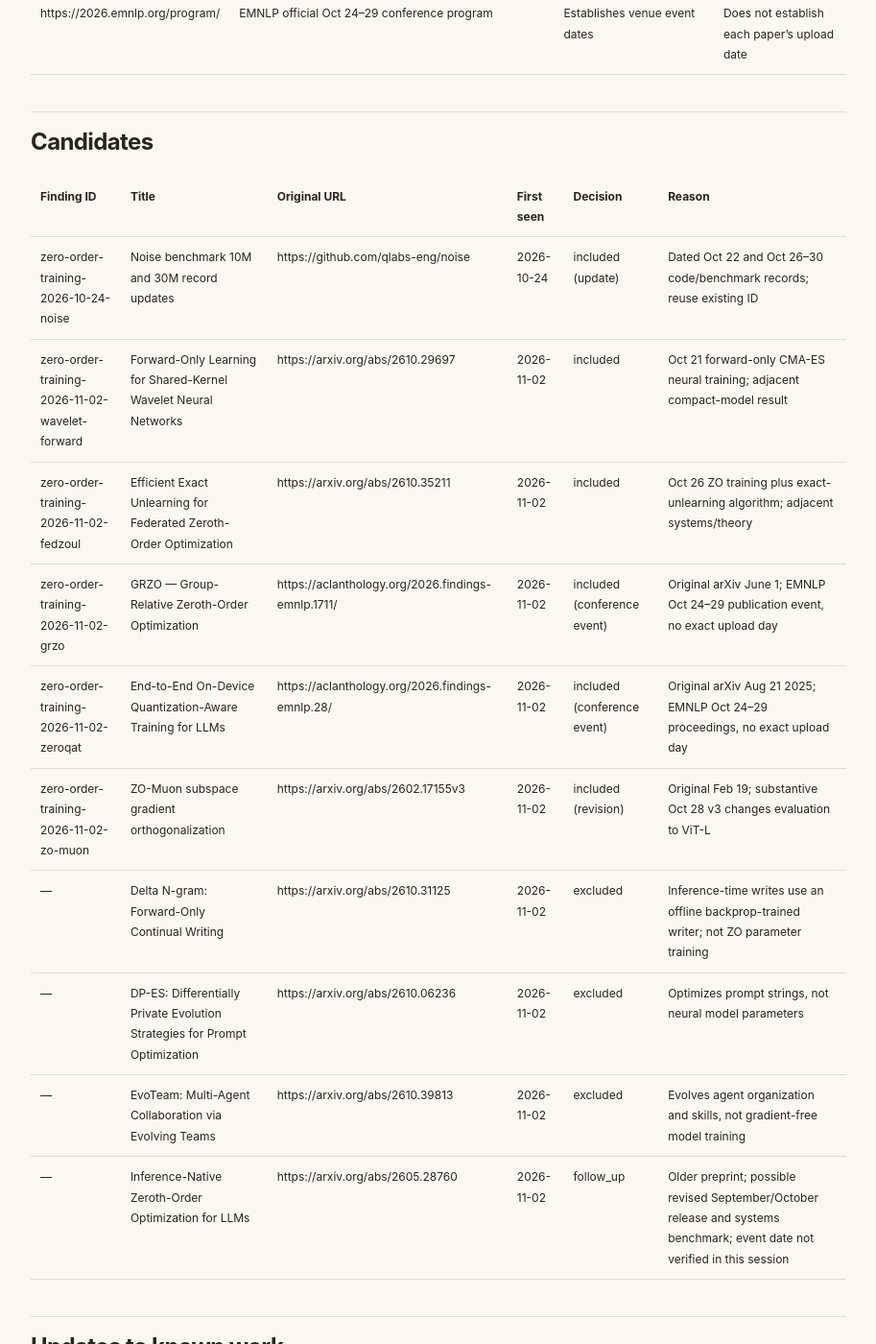
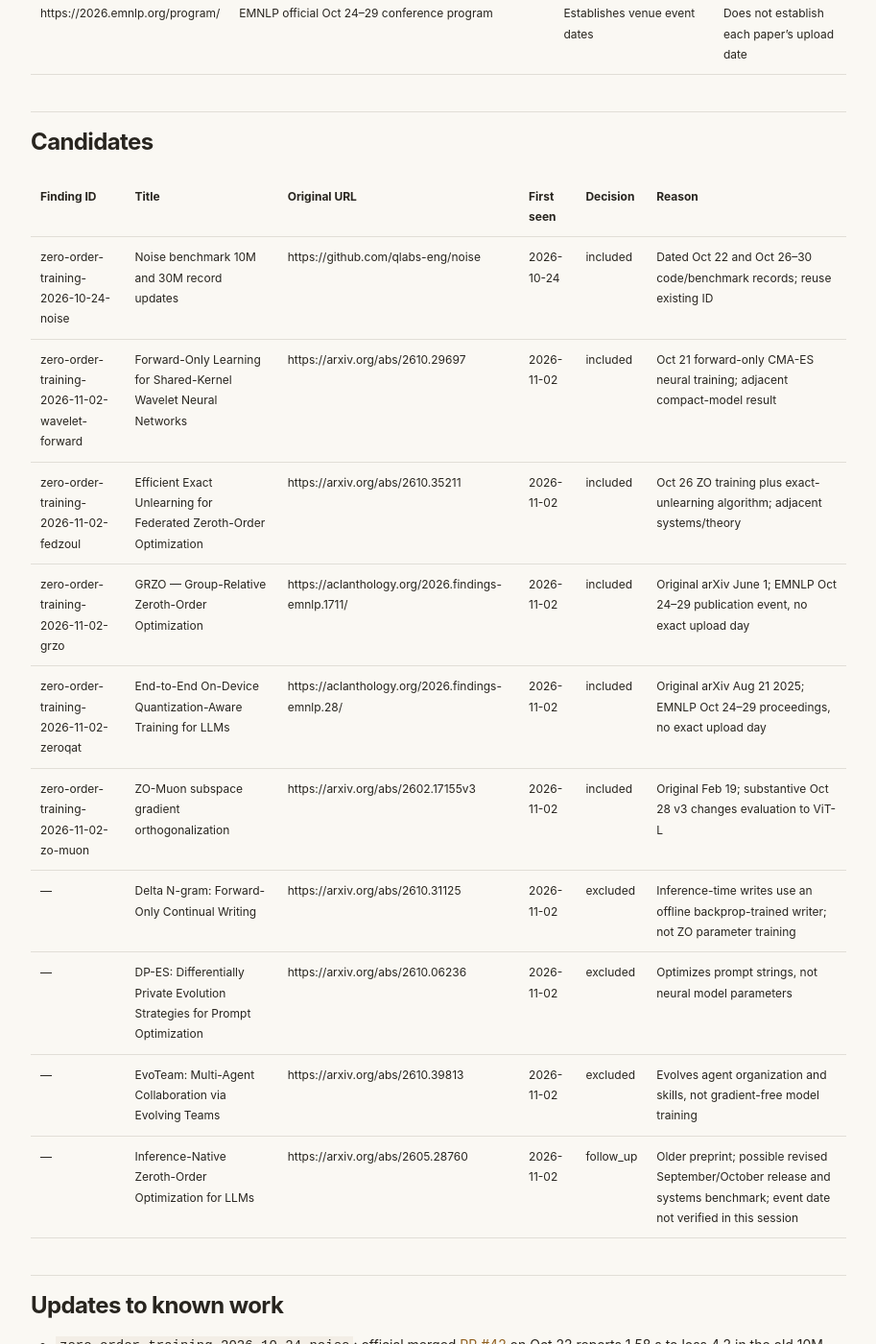
Before and after one commit to TechnoDamo/research-tracker, a Jekyll site: the page built from topics/zero-order-training/sessions/2026-11-02T035949Z.md, in a window 1280 px wide and 1400 px high, scrolled down 2190 px. Shown: the whole window at 96% size, without its empty margins (24-937 px from the left). Built offline with Jekyll 4.4.1, drawn with Linux system fonts in a browser that asks for light colours.

Commit message:
Normalize session candidate decisions for validator

```diff
--- a/topics/zero-order-training/sessions/2026-11-02T035949Z.md
+++ b/topics/zero-order-training/sessions/2026-11-02T035949Z.md
@@ -43,12 +43,12 @@ Discovery queries (English; search results inspected for primary links): `site:a
 
 | Finding ID | Title | Original URL | First seen | Decision | Reason |
 | --- | --- | --- | --- | --- | --- |
-| zero-order-training-2026-10-24-noise | Noise benchmark 10M and 30M record updates | https://github.com/qlabs-eng/noise | 2026-10-24 | included (update) | Dated Oct 22 and Oct 26–30 code/benchmark records; reuse existing ID |
+| zero-order-training-2026-10-24-noise | Noise benchmark 10M and 30M record updates | https://github.com/qlabs-eng/noise | 2026-10-24 | included | Dated Oct 22 and Oct 26–30 code/benchmark records; reuse existing ID |
 | zero-order-training-2026-11-02-wavelet-forward | Forward-Only Learning for Shared-Kernel Wavelet Neural Networks | https://arxiv.org/abs/2610.29697 | 2026-11-02 | included | Oct 21 forward-only CMA-ES neural training; adjacent compact-model result |
 | zero-order-training-2026-11-02-fedzoul | Efficient Exact Unlearning for Federated Zeroth-Order Optimization | https://arxiv.org/abs/2610.35211 | 2026-11-02 | included | Oct 26 ZO training plus exact-unlearning algorithm; adjacent systems/theory |
-| zero-order-training-2026-11-02-grzo | GRZO — Group-Relative Zeroth-Order Optimization | https://aclanthology.org/2026.findings-emnlp.1711/ | 2026-11-02 | included (conference event) | Original arXiv June 1; EMNLP Oct 24–29 publication event, no exact upload day |
-| zero-order-training-2026-11-02-zeroqat | End-to-End On-Device Quantization-Aware Training for LLMs | https://aclanthology.org/2026.findings-emnlp.28/ | 2026-11-02 | included (conference event) | Original arXiv Aug 21 2025; EMNLP Oct 24–29 proceedings, no exact upload day |
-| zero-order-training-2026-11-02-zo-muon | ZO-Muon subspace gradient orthogonalization | https://arxiv.org/abs/2602.17155v3 | 2026-11-02 | included (revision) | Original Feb 19; substantive Oct 28 v3 changes evaluation to ViT-L |
+| zero-order-training-2026-11-02-grzo | GRZO — Group-Relative Zeroth-Order Optimization | https://aclanthology.org/2026.findings-emnlp.1711/ | 2026-11-02 | included | Original arXiv June 1; EMNLP Oct 24–29 publication event, no exact upload day |
+| zero-order-training-2026-11-02-zeroqat | End-to-End On-Device Quantization-Aware Training for LLMs | https://aclanthology.org/2026.findings-emnlp.28/ | 2026-11-02 | included | Original arXiv Aug 21 2025; EMNLP Oct 24–29 proceedings, no exact upload day |
+| zero-order-training-2026-11-02-zo-muon | ZO-Muon subspace gradient orthogonalization | https://arxiv.org/abs/2602.17155v3 | 2026-11-02 | included | Original Feb 19; substantive Oct 28 v3 changes evaluation to ViT-L |
 | — | Delta N-gram: Forward-Only Continual Writing | https://arxiv.org/abs/2610.31125 | 2026-11-02 | excluded | Inference-time writes use an offline backprop-trained writer; not ZO parameter training |
 | — | DP-ES: Differentially Private Evolution Strategies for Prompt Optimization | https://arxiv.org/abs/2610.06236 | 2026-11-02 | excluded | Optimizes prompt strings, not neural model parameters |
 | — | EvoTeam: Multi-Agent Collaboration via Evolving Teams | https://arxiv.org/abs/2610.39813 | 2026-11-02 | excluded | Evolves agent organization and skills, not gradient-free model training |
```
